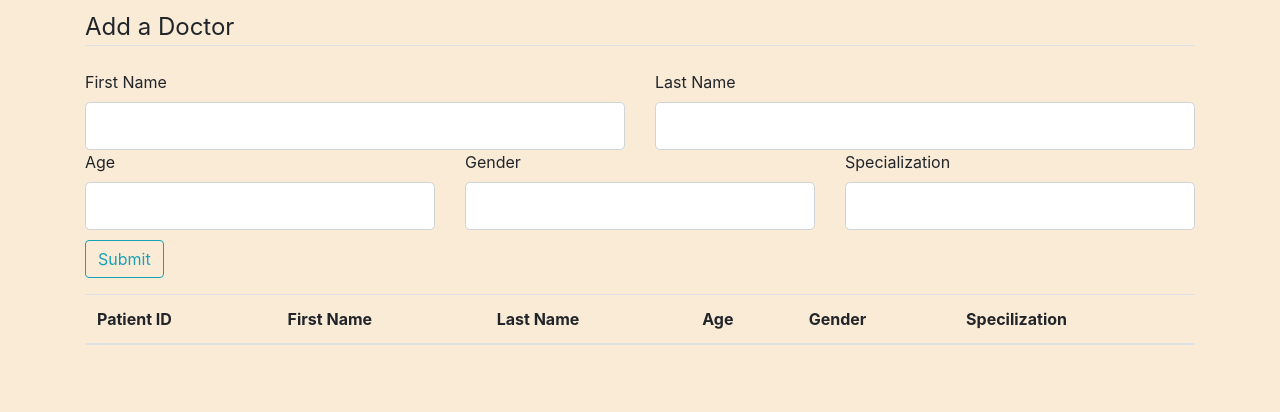
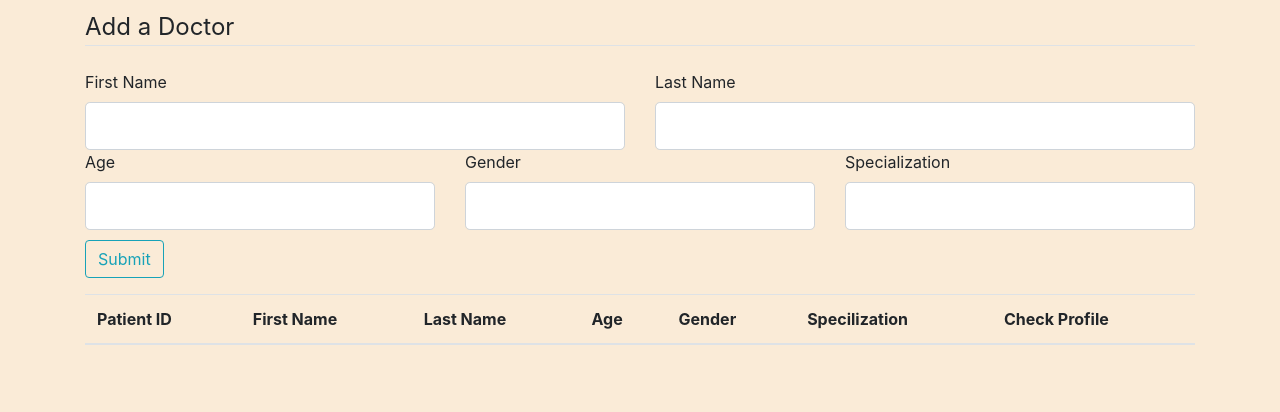
Before and after one commit to OmkarSuvarna/CA2-GroupC, a Flask app: page /admin_addDoctor in a window 1280 px wide. Shown: the part 57-469 px from the top of the page. Run offline with Flask 3, Linux system fonts and the light colour scheme; lists and menus that the app fills with data are empty.

Commit message:
Added routes so doctor profile can be accessed

```diff
--- a/hospital/routes.py
+++ b/hospital/routes.py
@@ -9,7 +9,7 @@ from flask_login import login_user, current_user, logout_user, login_required
 def home_doctor():
     form = PatientForm()
     if form.validate_on_submit():
-        patient = Patient(firstName=form.firstName.data, lastName=form.lastName.data, age=form.age.data, gender=form.gender.data, doctor_id=1)
+        patient = Patient(firstName=form.firstName.data, lastName=form.lastName.data, age=form.age.data, gender=form.gender.data, doctor_id=5)
         db.session.add(patient)
         db.session.commit()
         flash(f'Added Patient : {form.firstName.data}  {form.lastName.data}', 'success')
@@ -69,7 +69,8 @@ def admin_addDoctor():
     doctors = Doctor.query.all()
     return render_template('admin_addDoctor.html', form=form, doctors=doctors)
 
-@app.route("/doctor_profile")
-def doctor_profile():
+@app.route("/doctor_profile/<int:doctor_id>")
+def doctor_profile(doctor_id):
+    doctor = Doctor.query.get_or_404(doctor_id)
 
-    return render_template('doctor_profile.html', title ='Doctor Profile')
+    return render_template('doctor_profile.html', title ='Doctor Profile', doctor=doctor)
--- a/hospital/templates/admin_addDoctor.html
+++ b/hospital/templates/admin_addDoctor.html
@@ -45,6 +45,7 @@
         <th scope="col">Age</th>
         <th scope="col">Gender</th>
         <th scope="col">Specilization</th>
+        <th scope="col">Check Profile</th>
       </tr>
     </thead>
     <tbody>
@@ -56,6 +57,7 @@
         <td>{{d.age}}</td>
         <td>{{d.gender}}</td>
         <td>{{d.specialization}}</td>
+        <td><a href="{{ url_for('doctor_profile', doctor_id =d.id) }}">Go</a></td>
       </tr>
       {% endfor %}
     </tbody>
--- a/run.py
+++ b/run.py
@@ -2,5 +2,4 @@ from hospital import app
 
 # so we do not need to set enviornment variable again, can run directly using python
 if __name__ == '__main__':
-    # app.run(debug=True)
-    app.run()
+    app.run(debug=True)
```
Also changed, not shown: hospital/templates/doctor_profile.html (+10 -4 lines).
